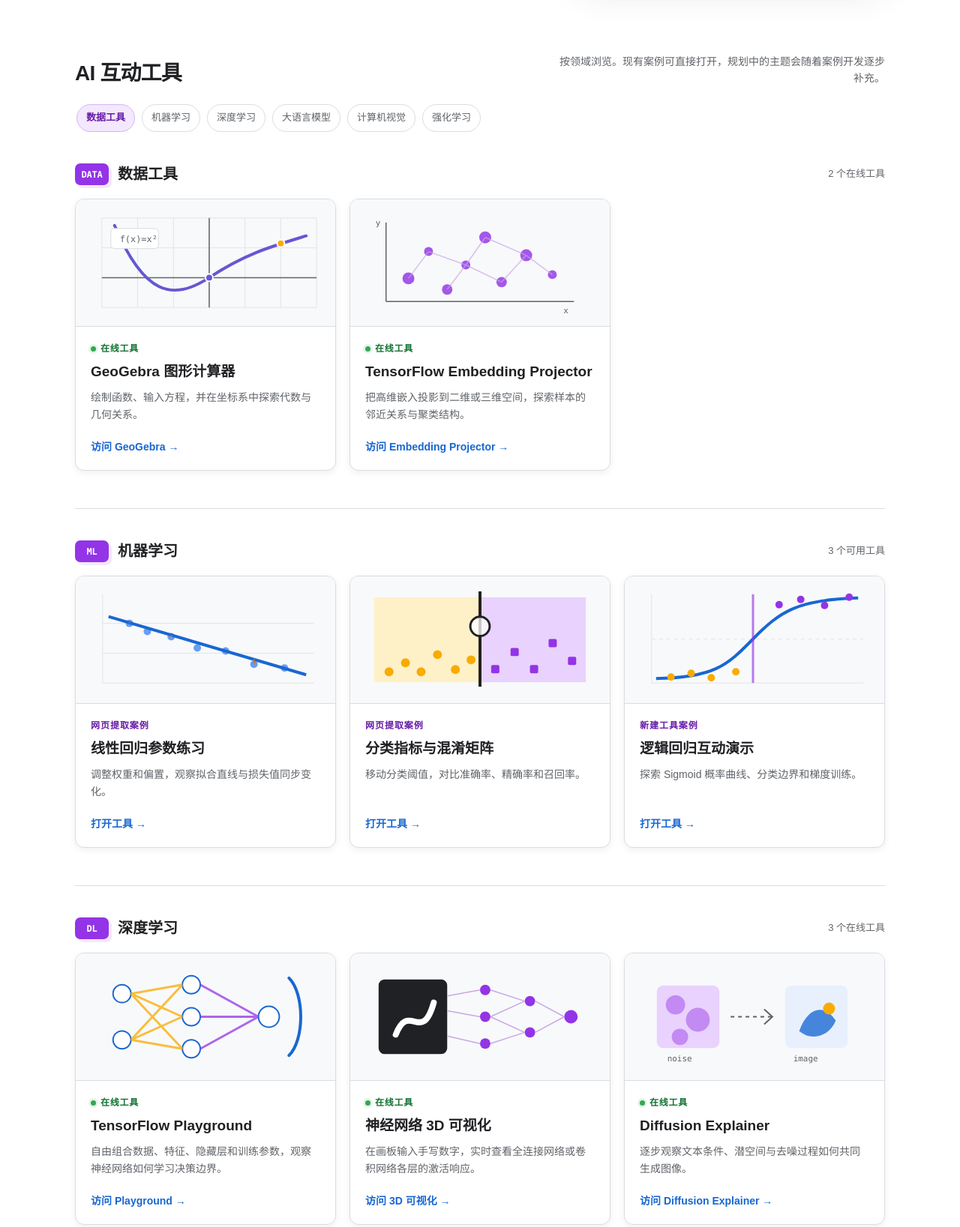
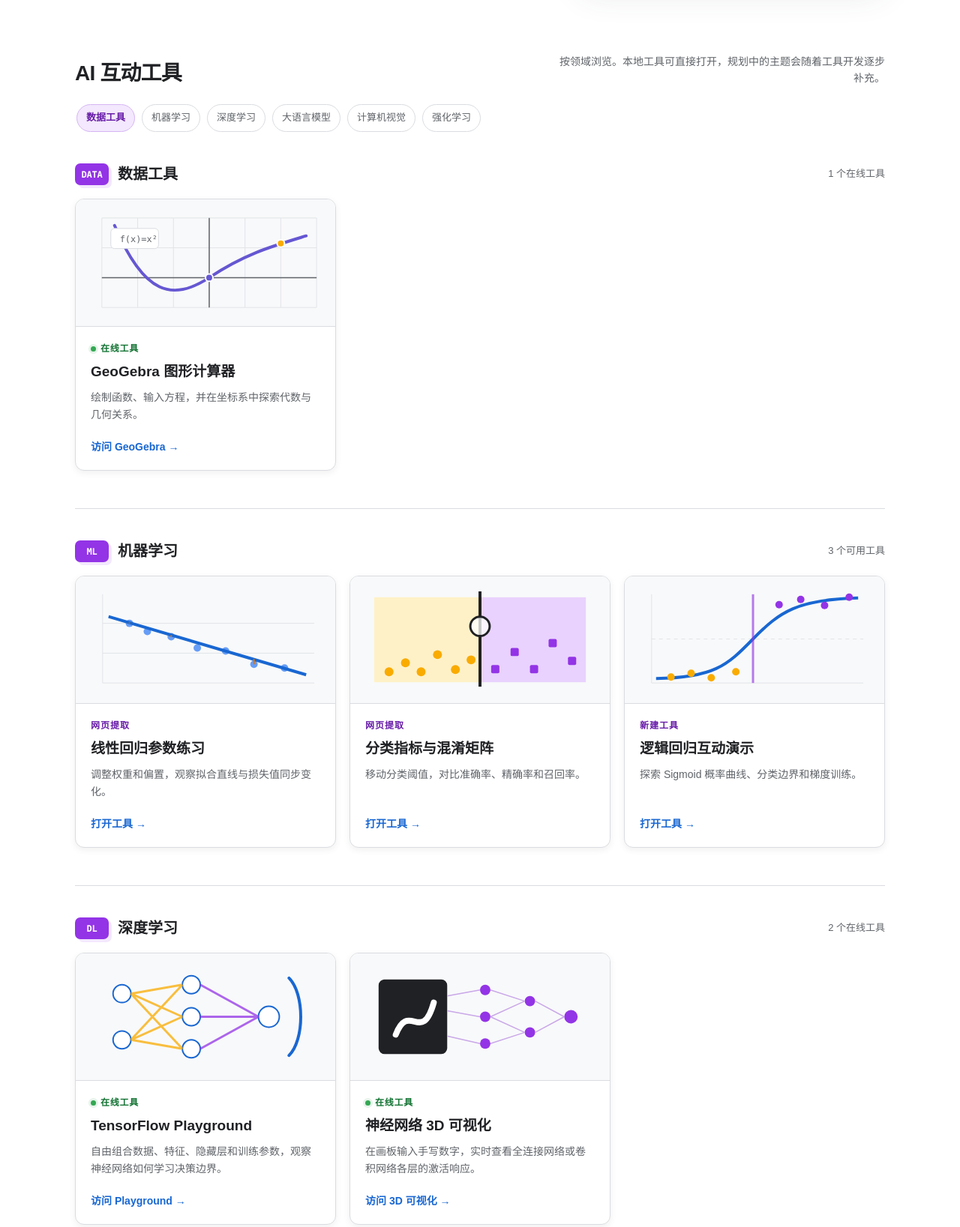
Before and after one commit to AIHelper01/EduTool-Dev, a plain HTML site: page index.html in a window 1280 px wide. Shown: the part 472-2109 px from the top of the page at 75% size. Drawn offline with Linux system fonts and the light colour scheme.

Commit message:
Refine tool labels and categories

```diff
--- a/index.html
+++ b/index.html
@@ -562,7 +562,7 @@
     <section id="tools" aria-labelledby="tools-title">
       <div class="tools-heading">
         <h2 id="tools-title">AI 互动工具</h2>
-        <p>按领域浏览。现有案例可直接打开，规划中的主题会随着案例开发逐步补充。</p>
+        <p>按领域浏览。本地工具可直接打开，规划中的主题会随着工具开发逐步补充。</p>
       </div>
 
       <nav class="category-nav" aria-label="工具分类">
@@ -577,7 +577,7 @@
       <section class="category-section" id="data-tools" aria-labelledby="data-tools-title">
         <div class="category-heading">
           <div class="category-title"><span class="category-symbol">DATA</span><h3 id="data-tools-title">数据工具</h3></div>
-          <p>2 个在线工具</p>
+          <p>1 个在线工具</p>
         </div>
 
         <div class="tool-grid">
@@ -605,26 +605,6 @@
             </div>
           </article>
 
-          <article class="tool-card">
-            <div class="preview" aria-hidden="true">
-              <svg viewBox="0 0 340 170">
-                <g fill="#9334e6" opacity=".82">
-                  <circle cx="74" cy="106" r="8"/><circle cx="101" cy="70" r="6"/><circle cx="126" cy="121" r="7"/><circle cx="151" cy="88" r="6"/><circle cx="177" cy="51" r="8"/><circle cx="199" cy="111" r="7"/><circle cx="232" cy="75" r="8"/><circle cx="267" cy="101" r="6"/>
-                </g>
-                <g stroke="#c8a6e8" stroke-width="1.5" opacity=".7">
-                  <line x1="74" y1="106" x2="101" y2="70"/><line x1="101" y1="70" x2="151" y2="88"/><line x1="126" y1="121" x2="151" y2="88"/><line x1="151" y1="88" x2="177" y2="51"/><line x1="151" y1="88" x2="199" y2="111"/><line x1="177" y1="51" x2="232" y2="75"/><line x1="199" y1="111" x2="232" y2="75"/><line x1="232" y1="75" x2="267" y2="101"/>
-                </g>
-                <path d="M44 137 H296" stroke="#5f6368" stroke-width="1.5"/><path d="M44 137 V31" stroke="#5f6368" stroke-width="1.5"/>
-                <text x="282" y="153" fill="#5f6368" font-size="11" font-family="Consolas, monospace">x</text><text x="30" y="35" fill="#5f6368" font-size="11" font-family="Consolas, monospace">y</text>
-              </svg>
-            </div>
-            <div class="tool-body">
-              <span class="online-badge">在线工具</span>
-              <h3>TensorFlow Embedding Projector</h3>
-              <p>把高维嵌入投影到二维或三维空间，探索样本的邻近关系与聚类结构。</p>
-              <a class="open-tool" href="https://projector.tensorflow.org/" target="_blank" rel="noopener noreferrer">访问 Embedding Projector</a>
-            </div>
-          </article>
         </div>
       </section>
 
@@ -645,7 +625,7 @@
             </svg>
           </div>
           <div class="tool-body">
-            <span class="kind">网页提取案例</span>
+            <span class="kind">网页提取</span>
             <h3>线性回归参数练习</h3>
             <p>调整权重和偏置，观察拟合直线与损失值同步变化。</p>
             <a class="open-tool" href="./examples/linear-regression/index.html">打开工具</a>
@@ -663,7 +643,7 @@
             </svg>
           </div>
           <div class="tool-body">
-            <span class="kind">网页提取案例</span>
+            <span class="kind">网页提取</span>
             <h3>分类指标与混淆矩阵</h3>
             <p>移动分类阈值，对比准确率、精确率和召回率。</p>
             <a class="open-tool" href="./examples/classification-accuracy-precision-recall/index.html">打开工具</a>
@@ -681,7 +661,7 @@
             </svg>
           </div>
           <div class="tool-body">
-            <span class="kind">新建工具案例</span>
+            <span class="kind">新建工具</span>
             <h3>逻辑回归互动演示</h3>
             <p>探索 Sigmoid 概率曲线、分类边界和梯度训练。</p>
             <a class="open-tool" href="./examples/logistic-regression/index.html">打开工具</a>
@@ -693,7 +673,7 @@
       <section class="category-section" id="deep-learning" aria-labelledby="deep-learning-title">
         <div class="category-heading">
           <div class="category-title"><span class="category-symbol">DL</span><h3 id="deep-learning-title">深度学习</h3></div>
-          <p>3 个在线工具</p>
+          <p>2 个在线工具</p>
         </div>
         <div class="tool-grid">
           <article class="tool-card">
@@ -718,17 +698,6 @@
             <div class="tool-body"><span class="online-badge">在线工具</span><h3>神经网络 3D 可视化</h3><p>在画板输入手写数字，实时查看全连接网络或卷积网络各层的激活响应。</p><a class="open-tool" href="https://adamharley.com/nn_vis/" target="_blank" rel="noopener noreferrer">访问 3D 可视化</a></div>
           </article>
 
-          <article class="tool-card">
-            <div class="preview" aria-hidden="true">
-              <svg viewBox="0 0 340 170">
-                <rect x="39" y="43" width="84" height="84" rx="9" fill="#e9d2fd"/><g fill="#9334e6" opacity=".45"><circle cx="64" cy="69" r="13"/><circle cx="94" cy="89" r="16"/><circle cx="70" cy="112" r="11"/></g>
-                <path d="M138 85 H194" stroke="#5f6368" stroke-width="2" stroke-dasharray="5 5"/><path d="M183 75 L194 85 L183 95" fill="none" stroke="#5f6368" stroke-width="2"/>
-                <rect x="211" y="43" width="84" height="84" rx="9" fill="#e8f0fe"/><path d="M230 104 C241 73 263 66 279 90 C270 112 246 118 230 104Z" fill="#1967d2" opacity=".78"/><circle cx="270" cy="74" r="8" fill="#f9ab00"/>
-                <text x="53" y="145" fill="#5f6368" font-size="11" font-family="Consolas, monospace">noise</text><text x="222" y="145" fill="#5f6368" font-size="11" font-family="Consolas, monospace">image</text>
-              </svg>
-            </div>
-            <div class="tool-body"><span class="online-badge">在线工具</span><h3>Diffusion Explainer</h3><p>逐步观察文本条件、潜空间与去噪过程如何共同生成图像。</p><a class="open-tool" href="https://poloclub.github.io/diffusion-explainer/" target="_blank" rel="noopener noreferrer">访问 Diffusion Explainer</a></div>
-          </article>
         </div>
         <div class="planned">
           <div><strong>下一批演示主题</strong><p>从神经元到模型训练，逐步展示数据如何穿过网络。</p></div>
@@ -739,9 +708,30 @@
       <section class="category-section" id="large-language-models" aria-labelledby="large-language-models-title">
         <div class="category-heading">
           <div class="category-title"><span class="category-symbol">LLM</span><h3 id="large-language-models-title">大语言模型</h3></div>
-          <p>2 个在线工具</p>
+          <p>3 个在线工具</p>
         </div>
         <div class="tool-grid">
+          <article class="tool-card">
+            <div class="preview" aria-hidden="true">
+              <svg viewBox="0 0 340 170">
+                <g fill="#9334e6" opacity=".82">
+                  <circle cx="74" cy="106" r="8"/><circle cx="101" cy="70" r="6"/><circle cx="126" cy="121" r="7"/><circle cx="151" cy="88" r="6"/><circle cx="177" cy="51" r="8"/><circle cx="199" cy="111" r="7"/><circle cx="232" cy="75" r="8"/><circle cx="267" cy="101" r="6"/>
+                </g>
+                <g stroke="#c8a6e8" stroke-width="1.5" opacity=".7">
+                  <line x1="74" y1="106" x2="101" y2="70"/><line x1="101" y1="70" x2="151" y2="88"/><line x1="126" y1="121" x2="151" y2="88"/><line x1="151" y1="88" x2="177" y2="51"/><line x1="151" y1="88" x2="199" y2="111"/><line x1="177" y1="51" x2="232" y2="75"/><line x1="199" y1="111" x2="232" y2="75"/><line x1="232" y1="75" x2="267" y2="101"/>
+                </g>
+                <path d="M44 137 H296" stroke="#5f6368" stroke-width="1.5"/><path d="M44 137 V31" stroke="#5f6368" stroke-width="1.5"/>
+                <text x="282" y="153" fill="#5f6368" font-size="11" font-family="Consolas, monospace">x</text><text x="30" y="35" fill="#5f6368" font-size="11" font-family="Consolas, monospace">y</text>
+              </svg>
+            </div>
+            <div class="tool-body">
+              <span class="online-badge">在线工具</span>
+              <h3>TensorFlow Embedding Projector</h3>
+              <p>把高维嵌入投影到二维或三维空间，探索样本的邻近关系与聚类结构。</p>
+              <a class="open-tool" href="https://projector.tensorflow.org/" target="_blank" rel="noopener noreferrer">访问 Embedding Projector</a>
+            </div>
+          </article>
+
           <article class="tool-card">
             <div class="preview" aria-hidden="true">
               <svg viewBox="0 0 340 170">
@@ -773,7 +763,7 @@
       <section class="category-section" id="computer-vision" aria-labelledby="computer-vision-title">
         <div class="category-heading">
           <div class="category-title"><span class="category-symbol">CV</span><h3 id="computer-vision-title">计算机视觉</h3></div>
-          <p>2 个在线工具</p>
+          <p>3 个在线工具</p>
         </div>
         <div class="tool-grid">
           <article class="tool-card">
@@ -798,6 +788,18 @@
             </div>
             <div class="tool-body"><span class="online-badge">在线工具</span><h3>Image Kernels</h3><p>选择或编辑卷积核，直观看到模糊、锐化、浮雕和边缘检测如何改变像素。</p><a class="open-tool" href="https://setosa.io/ev/image-kernels/" target="_blank" rel="noopener noreferrer">访问 Image Kernels</a></div>
           </article>
+
+          <article class="tool-card">
+            <div class="preview" aria-hidden="true">
+              <svg viewBox="0 0 340 170">
+                <rect x="39" y="43" width="84" height="84" rx="9" fill="#e9d2fd"/><g fill="#9334e6" opacity=".45"><circle cx="64" cy="69" r="13"/><circle cx="94" cy="89" r="16"/><circle cx="70" cy="112" r="11"/></g>
+                <path d="M138 85 H194" stroke="#5f6368" stroke-width="2" stroke-dasharray="5 5"/><path d="M183 75 L194 85 L183 95" fill="none" stroke="#5f6368" stroke-width="2"/>
+                <rect x="211" y="43" width="84" height="84" rx="9" fill="#e8f0fe"/><path d="M230 104 C241 73 263 66 279 90 C270 112 246 118 230 104Z" fill="#1967d2" opacity=".78"/><circle cx="270" cy="74" r="8" fill="#f9ab00"/>
+                <text x="53" y="145" fill="#5f6368" font-size="11" font-family="Consolas, monospace">noise</text><text x="222" y="145" fill="#5f6368" font-size="11" font-family="Consolas, monospace">image</text>
+              </svg>
+            </div>
+            <div class="tool-body"><span class="online-badge">在线工具</span><h3>Diffusion Explainer</h3><p>逐步观察文本条件、潜空间与去噪过程如何共同生成图像。</p><a class="open-tool" href="https://poloclub.github.io/diffusion-explainer/" target="_blank" rel="noopener noreferrer">访问 Diffusion Explainer</a></div>
+          </article>
         </div>
         <div class="planned">
           <div><strong>下一批演示主题</strong><p>观察像素、特征和预测结果之间的联系。</p></div>
@@ -816,7 +818,7 @@
         </div>
       </section>
 
-      <div class="note"><span aria-hidden="true">◎</span><span>这些案例也用于验证 <code>w-interactive-demo</code> skill 的提取与生成流程。</span></div>
+      <div class="note"><span aria-hidden="true">◎</span><span>这些工具也用于验证 <code>w-interactive-demo</code> skill 的提取与生成流程。</span></div>
     </section>
   </main>
 
```
Also changed, not shown: 1 other file.
